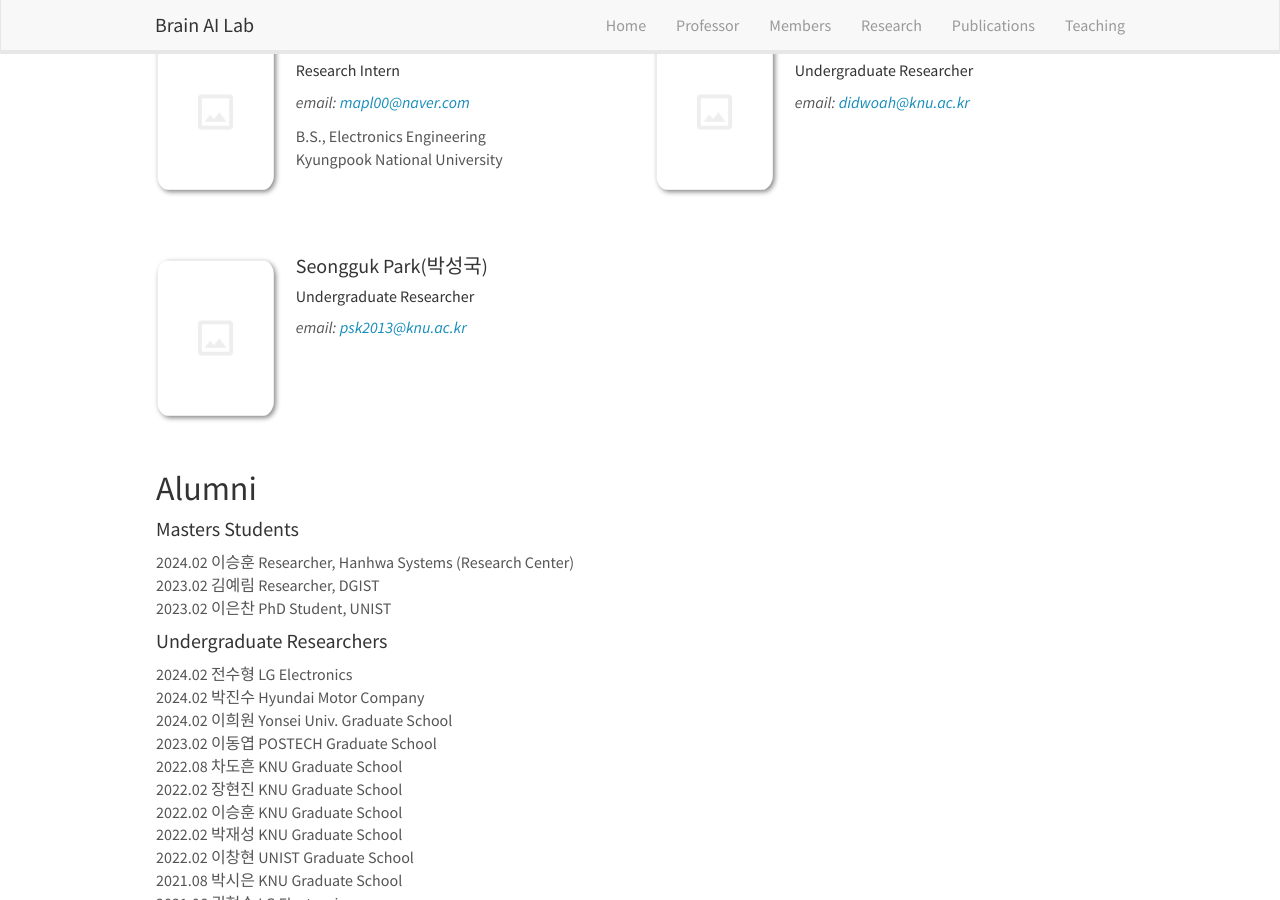
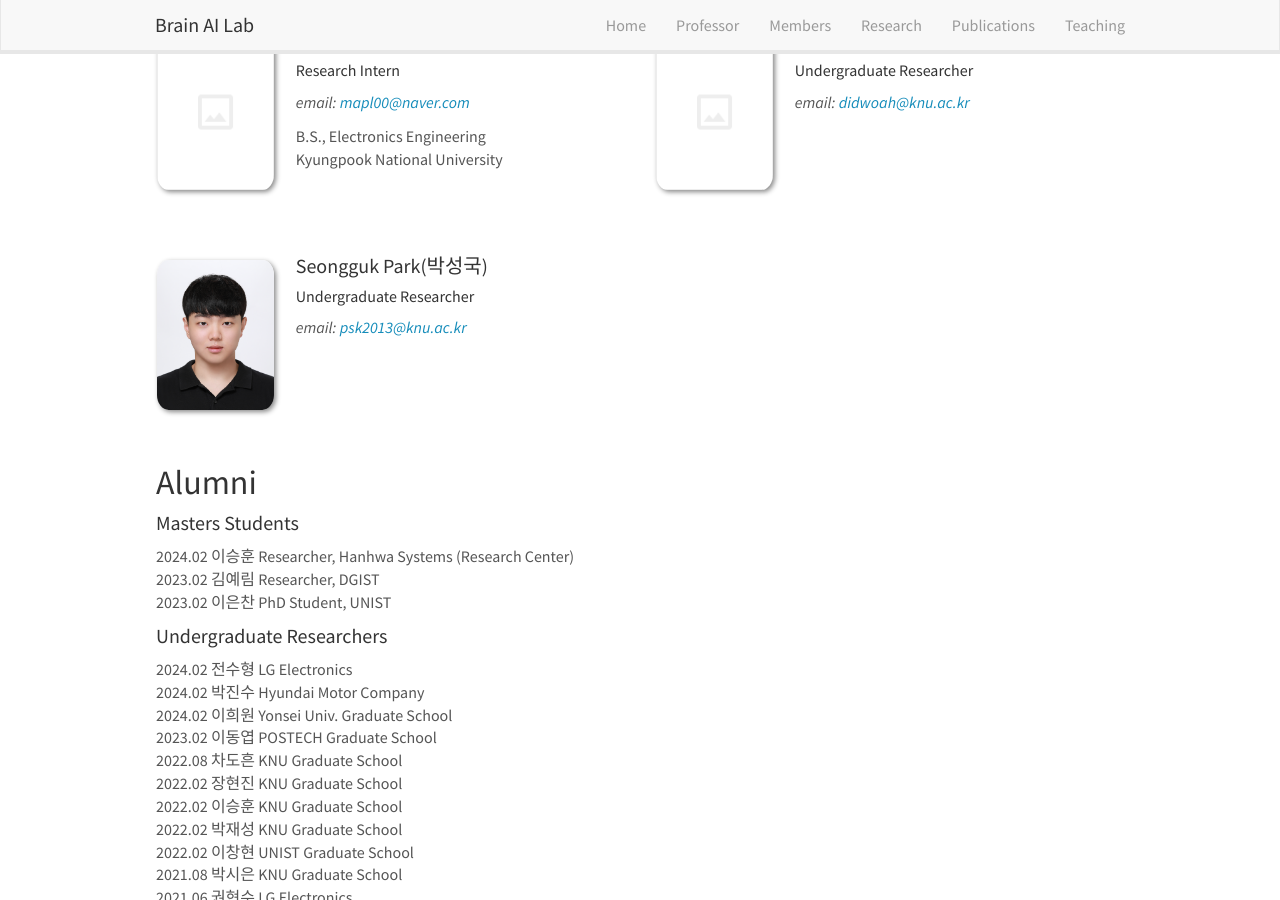
Before and after one commit to KNU-BrainAI/knu-brainai.github.io, a Jekyll site: the page built from _pages/members.md, in a window 1280 px wide and 900 px high, scrolled down 1292 px. Built offline with Jekyll 4.4.1, drawn with Linux system fonts in a browser that asks for light colours; nearby versions of some CDN libraries.

Commit message:
Update team_members.yml

```diff
--- a/_data/team_members.yml
+++ b/_data/team_members.yml
@@ -90,7 +90,7 @@
 
 
 - name: Seongguk Park(박성국)
-  photo: blank.png
+  photo: psk.jpg
   info: Undergraduate Researcher
   email: psk2013@knu.ac.kr
   number_educ: 1
```
